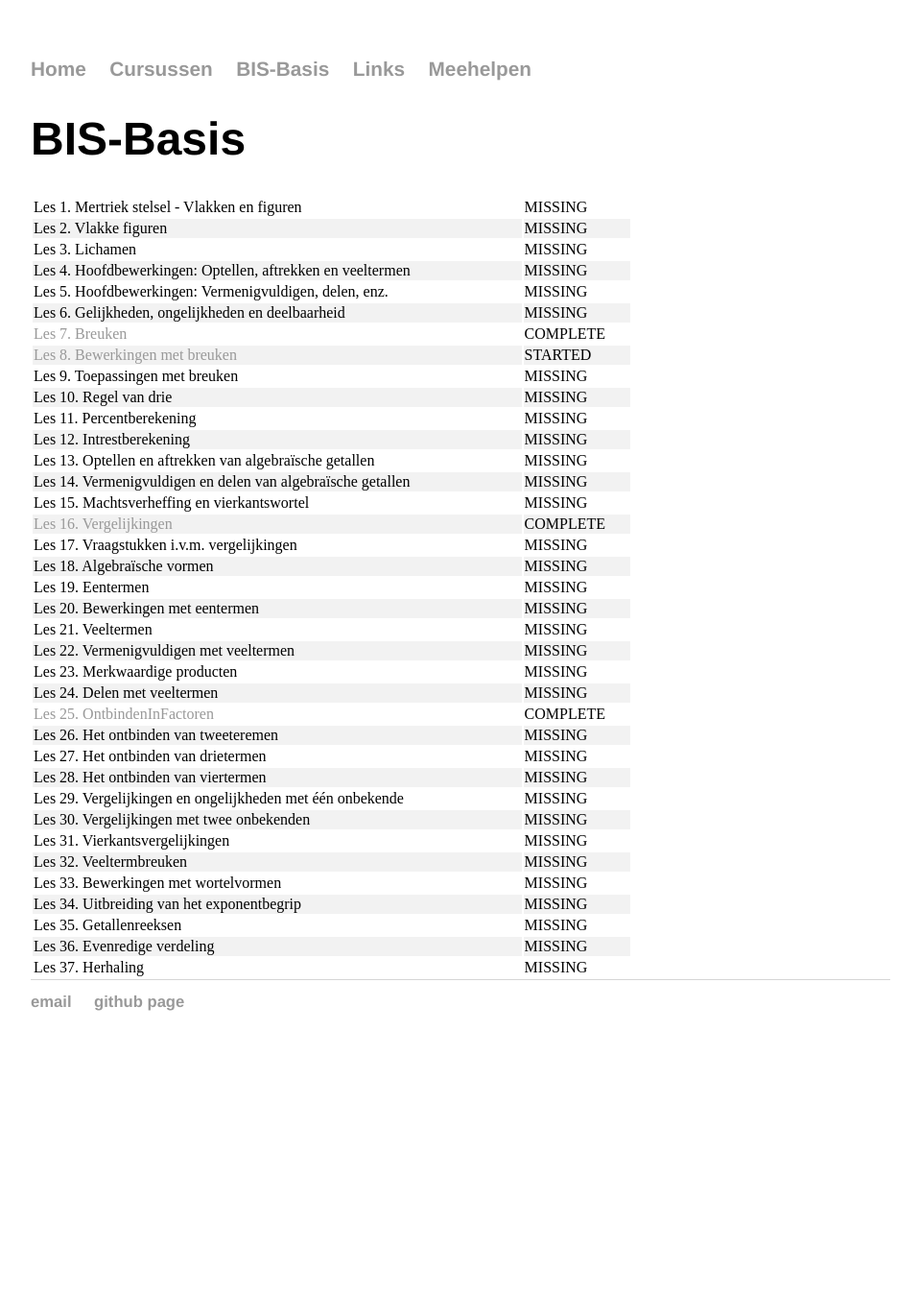
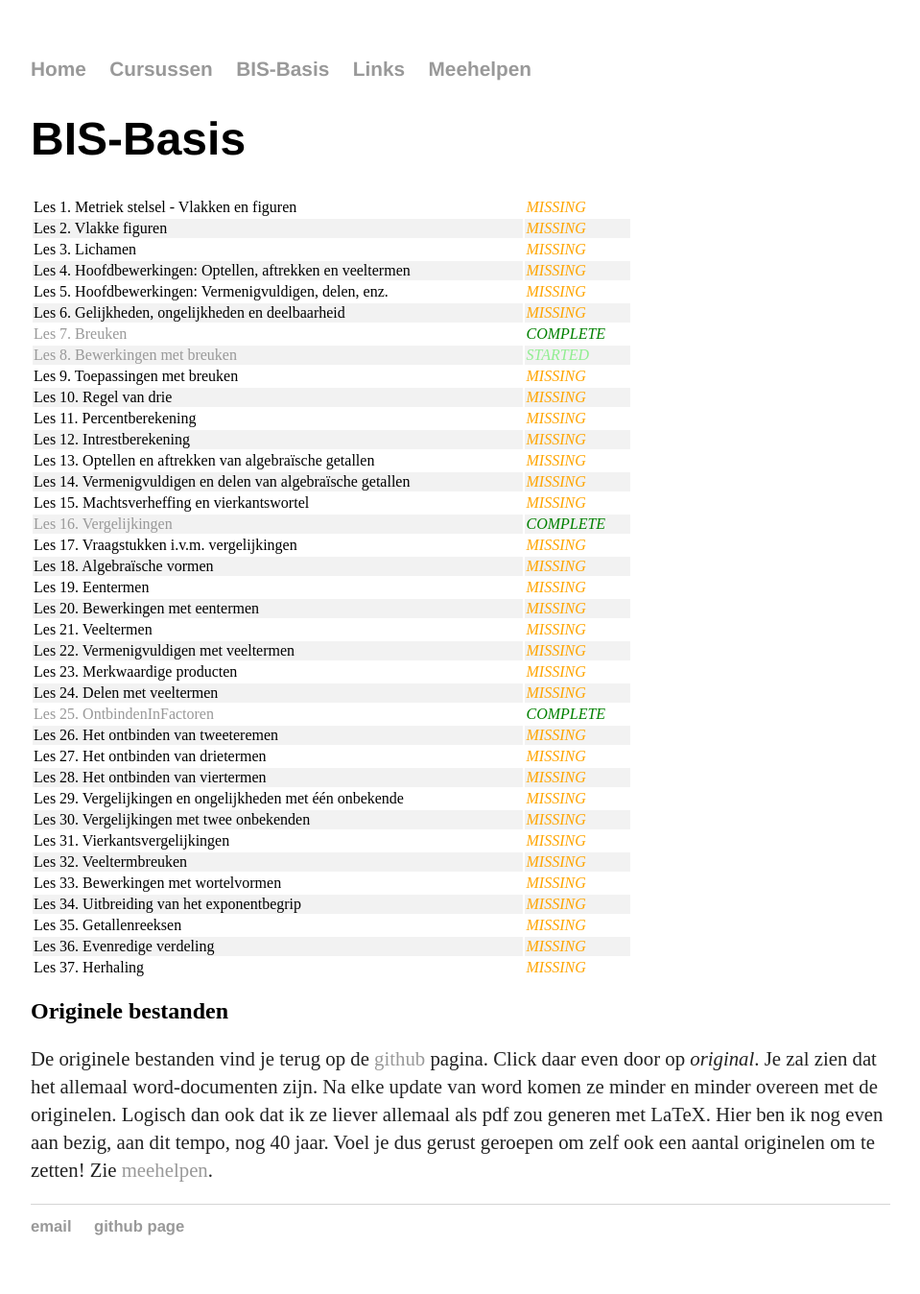
Before and after one commit to gowiz/gowiz.github.io, a Jekyll site: the page built from bis-basis.md, in a window 1280 px wide. Shown: the whole page at 96% size, without its empty margins (160-1119 px from the left). Built offline with Jekyll 4.4.1, drawn with Linux system fonts in a browser that asks for light colours; before the commit the page ends 1114 px from its top, so only the background shows below that.

Commit message:
Hint BIS-Basis

```diff
--- a/bis-basis.md
+++ b/bis-basis.md
@@ -7,40 +7,47 @@ download: https://github.com/gowiz/BIS-Basis/releases/download/v19.12/
 BIS-Basis
 ============
 
-| Les 1. Mertriek stelsel - Vlakken en figuren                                      | MISSING  |
-| Les 2. Vlakke figuren                                                             | MISSING  |
-| Les 3. Lichamen                                                                   | MISSING  |
-| Les 4. Hoofdbewerkingen: Optellen, aftrekken en veeltermen                        | MISSING  |
-| Les 5. Hoofdbewerkingen: Vermenigvuldigen, delen, enz.                            | MISSING  |
-| Les 6. Gelijkheden, ongelijkheden en deelbaarheid                                 | MISSING  |
-| [Les 7. Breuken]({{page.download}}/L07_Breuken.pdf)                               | COMPLETE |
-| [Les 8. Bewerkingen met breuken]({{page.download}}/L08_BewerkingenMetBreuken.pdf) | STARTED  |
-| Les 9. Toepassingen met breuken                                                   | MISSING  |
-| Les 10. Regel van drie                                                            | MISSING  |
-| Les 11. Percentberekening                                                         | MISSING  |
-| Les 12. Intrestberekening                                                         | MISSING  |
-| Les 13. Optellen en aftrekken van algebraïsche getallen                           | MISSING  |
-| Les 14. Vermenigvuldigen en delen van algebraïsche getallen                       | MISSING  |
-| Les 15. Machtsverheffing en vierkantswortel                                       | MISSING  |
-| [Les 16. Vergelijkingen]({{page.download}}/L16_Vergelijkingen.pdf)                | COMPLETE |
-| Les 17. Vraagstukken i.v.m. vergelijkingen                                        | MISSING  |
-| Les 18. Algebraïsche vormen                                                       | MISSING  |
-| Les 19. Eentermen                                                                 | MISSING  |
-| Les 20. Bewerkingen met eentermen                                                 | MISSING  |
-| Les 21. Veeltermen                                                                | MISSING  |
-| Les 22. Vermenigvuldigen met veeltermen                                           | MISSING  |
-| Les 23. Merkwaardige producten                                                    | MISSING  |
-| Les 24. Delen met veeltermen                                                      | MISSING  |
-| [Les 25. OntbindenInFactoren]({{page.download}}/L25_OntbindenInfactoren.pdf)      | COMPLETE |
-| Les 26. Het ontbinden van tweeteremen                                             | MISSING  |
-| Les 27. Het ontbinden van drietermen                                              | MISSING  |
-| Les 28. Het ontbinden van viertermen                                              | MISSING  |
-| Les 29. Vergelijkingen en ongelijkheden met één onbekende                         | MISSING  |
-| Les 30. Vergelijkingen met twee onbekenden                                        | MISSING  |
-| Les 31. Vierkantsvergelijkingen                                                   | MISSING  |
-| Les 32. Veeltermbreuken                                                           | MISSING  |
-| Les 33. Bewerkingen met wortelvormen                                              | MISSING  |
-| Les 34. Uitbreiding van het exponentbegrip                                        | MISSING  |
-| Les 35. Getallenreeksen                                                           | MISSING  |
-| Les 36. Evenredige verdeling                                                      | MISSING  |
-| Les 37. Herhaling                                                                 | MISSING  |
+| Les 1. Metriek stelsel - Vlakken en figuren                                      | *MISSING*{:style="color: orange"}     |
+| Les 2. Vlakke figuren                                                             | *MISSING*{:style="color: orange"}     |
+| Les 3. Lichamen                                                                   | *MISSING*{:style="color: orange"}     |
+| Les 4. Hoofdbewerkingen: Optellen, aftrekken en veeltermen                        | *MISSING*{:style="color: orange"}     |
+| Les 5. Hoofdbewerkingen: Vermenigvuldigen, delen, enz.                            | *MISSING*{:style="color: orange"}     |
+| Les 6. Gelijkheden, ongelijkheden en deelbaarheid                                 | *MISSING*{:style="color: orange"}     |
+| [Les 7. Breuken]({{page.download}}/L07_Breuken.pdf)                               | *COMPLETE*{:style="color: green"}     |
+| [Les 8. Bewerkingen met breuken]({{page.download}}/L08_BewerkingenMetBreuken.pdf) | *STARTED*{:style="color: lightgreen"} |
+| Les 9. Toepassingen met breuken                                                   | *MISSING*{:style="color: orange"}     |
+| Les 10. Regel van drie                                                            | *MISSING*{:style="color: orange"}     |
+| Les 11. Percentberekening                                                         | *MISSING*{:style="color: orange"}     |
+| Les 12. Intrestberekening                                                         | *MISSING*{:style="color: orange"}     |
+| Les 13. Optellen en aftrekken van algebraïsche getallen                           | *MISSING*{:style="color: orange"}     |
+| Les 14. Vermenigvuldigen en delen van algebraïsche getallen                       | *MISSING*{:style="color: orange"}     |
+| Les 15. Machtsverheffing en vierkantswortel                                       | *MISSING*{:style="color: orange"}     |
+| [Les 16. Vergelijkingen]({{page.download}}/L16_Vergelijkingen.pdf)                | *COMPLETE*{:style="color: green"}     |
+| Les 17. Vraagstukken i.v.m. vergelijkingen                                        | *MISSING*{:style="color: orange"}     |
+| Les 18. Algebraïsche vormen                                                       | *MISSING*{:style="color: orange"}     |
+| Les 19. Eentermen                                                                 | *MISSING*{:style="color: orange"}     |
+| Les 20. Bewerkingen met eentermen                                                 | *MISSING*{:style="color: orange"}     |
+| Les 21. Veeltermen                                                                | *MISSING*{:style="color: orange"}     |
+| Les 22. Vermenigvuldigen met veeltermen                                           | *MISSING*{:style="color: orange"}     |
+| Les 23. Merkwaardige producten                                                    | *MISSING*{:style="color: orange"}     |
+| Les 24. Delen met veeltermen                                                      | *MISSING*{:style="color: orange"}     |
+| [Les 25. OntbindenInFactoren]({{page.download}}/L25_OntbindenInfactoren.pdf)      | *COMPLETE*{:style="color: green"}     |
+| Les 26. Het ontbinden van tweeteremen                                             | *MISSING*{:style="color: orange"}     |
+| Les 27. Het ontbinden van drietermen                                              | *MISSING*{:style="color: orange"}     |
+| Les 28. Het ontbinden van viertermen                                              | *MISSING*{:style="color: orange"}     |
+| Les 29. Vergelijkingen en ongelijkheden met één onbekende                         | *MISSING*{:style="color: orange"}     |
+| Les 30. Vergelijkingen met twee onbekenden                                        | *MISSING*{:style="color: orange"}     |
+| Les 31. Vierkantsvergelijkingen                                                   | *MISSING*{:style="color: orange"}     |
+| Les 32. Veeltermbreuken                                                           | *MISSING*{:style="color: orange"}     |
+| Les 33. Bewerkingen met wortelvormen                                              | *MISSING*{:style="color: orange"}     |
+| Les 34. Uitbreiding van het exponentbegrip                                        | *MISSING*{:style="color: orange"}     |
+| Les 35. Getallenreeksen                                                           | *MISSING*{:style="color: orange"}     |
+| Les 36. Evenredige verdeling                                                      | *MISSING*{:style="color: orange"}     |
+| Les 37. Herhaling                                                                 | *MISSING*{:style="color: orange"}     |
+
+Originele bestanden
+---------------------
+
+De originele bestanden vind je terug op de [github] pagina. Click daar even door op _original_. Je zal zien dat het allemaal word-documenten zijn. Na elke update van word komen ze minder en minder overeen met de originelen. Logisch dan ook dat ik ze liever allemaal als pdf zou generen met LaTeX. Hier ben ik nog even aan bezig, aan dit tempo, nog 40 jaar. Voel je dus gerust geroepen om zelf ook een aantal originelen om te zetten! Zie [meehelpen](develop).
+
+[github]: https://github.com/gowiz/BIS-Basis
```
Also changed, not shown: develop.md (+4 -0 lines).
